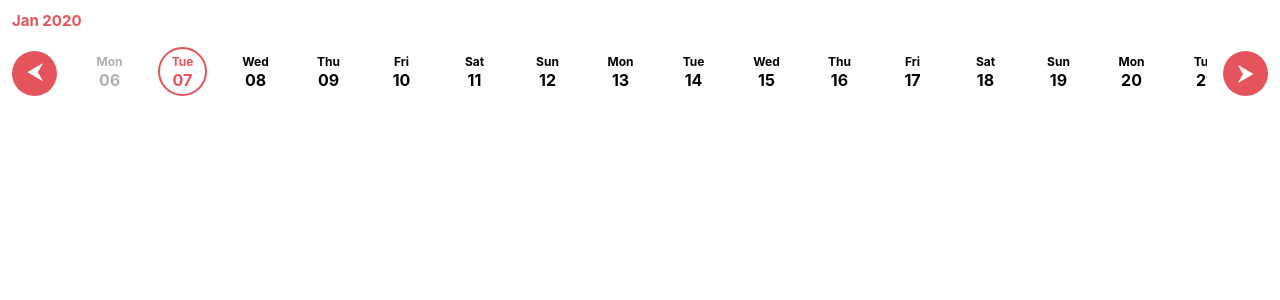
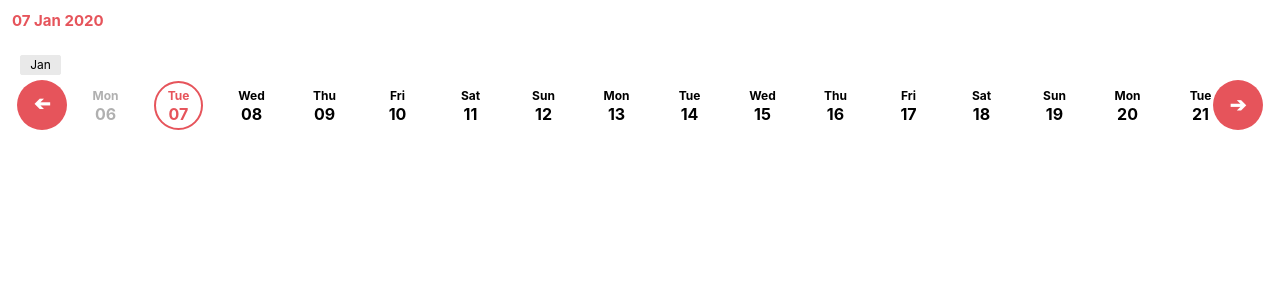
Before and after one commit to Shavron/react-horizontal-strip-datepicker, a React (Create React App) app: page / in a window 1280 px wide. Shown: the top 300 px of the page. Built offline with nearby package versions, Linux system fonts and the light colour scheme.

Commit message:
header added , month scroll added

```diff
--- a/public/index.html
+++ b/public/index.html
@@ -3,6 +3,7 @@
   <head>
     <meta charset="utf-8" />
     <link rel="icon" href="%PUBLIC_URL%/favicon.ico" />
+    <meta charset="UTF-8">
     <meta name="viewport" content="width=device-width, initial-scale=1" />
     <meta name="theme-color" content="#000000" />
     <meta
--- a/src/App.js
+++ b/src/App.js
@@ -9,7 +9,7 @@ function App() {
   };
 
   return (
-    <ReactHorizontalDatePicker selectedDay={onSelectedDay} enableScroll={true} enableDays={90}/>
+    <ReactHorizontalDatePicker selectedDay={onSelectedDay} enableScroll={true} enableDays={180}/>
   );
 }
 
--- a/src/ReactHorizontalDatePicker.css
+++ b/src/ReactHorizontalDatePicker.css
@@ -11,10 +11,24 @@
     cursor: pointer;
     margin: 0 12px 0 12px;
     width: 45px;
-    height: 49px;
+    height: 45px;
     flex-shrink: 0;
     border-radius: 50%;
     border: 2px solid #fff;
+    /* color: #e6545b; */
+}
+
+.datepicker-button-previous-wrapper {
+    font-weight: bold;
+    display: flex;
+    flex-direction: column;
+    align-items: center;
+    cursor: pointer;
+    margin: 0 0 0 12px;
+    width: 45px;
+    height: 45px;
+    flex-shrink: 0;
+    border-radius: 50%;
     /* color: #e6545b; */
 }
 
@@ -44,11 +58,13 @@
 
 .datepicker-date-day-Item:hover{
     background-color:  #e6545b;
-    border: 2px solid #e6545b;
+    border: 2px solid transparent;
     color: #fff;
     width: 45px;
     height: 45px;
     border-radius: 50%;
+    -webkit-transition: background  .2s; /* Safari prior 6.1 */
+  transition: background  .2s;
 }
 
 .date-day-item-disabled {
@@ -60,7 +76,7 @@
     display: flex;
     overflow-x: scroll;
     scrollbar-width: none;
-    margin: 2px 0 2px 0;
+    /* margin: 2px 0 2px 0; */
 
 }
 
@@ -73,12 +89,38 @@
     display: flex;
     margin: 12px;
     align-items: center;
+    position: relative;
 }
 
 .datepicker-day-label{
     font-size: 12px;
     margin: 4px 0 0 0;
+    text-align: center;
 }
+
+.scroll-head{
+    border: 1px solid #e9e9e9;
+    border-radius: 2px;
+    margin: 8px;
+    text-align: center;
+    height: 18px;
+    font-size: 12px;
+    background: #e9e9e9;
+    position: sticky;
+  position: -webkit-sticky;
+  left: 0; /* required */
+}
+.blank-space-div{
+    border: 1px solid transparent;
+    border-radius: 2px;
+    margin: 8px;
+    text-align: center;
+    height: 18px;
+    font-size: 12px;
+
+}
+
+
 
 .datepicker-button-previous, .datepicker-button-next{
     border: none;
@@ -86,20 +128,28 @@
     background: #e6545b;
     cursor: pointer;
     border-radius: 50%;
-    width: 45px;
-    height: 45px;
+    width: 50px;
+    height: 50px;
     color: white;
     font-size: 20px;
     font-weight: bold;
     flex-shrink: 0;
 }
+
 .datepicker-button-previous{
     margin-right: 16px;
     transform: rotate(180deg);
     vertical-align: middle;
+    position: absolute;
+    bottom:0;
+    left: 5px;
+
 }
 .datepicker-button-next{
     margin-left: 16px;
+    position: absolute;
+    bottom:0;
+    right: 5px;
 }
 
 .datepicker-month-label  {
@@ -113,3 +163,5 @@
     /* font-size: 12px; */
     margin-top: -3px;
 }
+#container{
+}
--- a/src/ReactHorizontalDatePicker.js
+++ b/src/ReactHorizontalDatePicker.js
@@ -1,4 +1,4 @@
-import React, {useState } from "react";
+import React, {useState,useEffect } from "react";
 import { Waypoint } from 'react-waypoint';
 import "./ReactHorizontalDatePicker.css";
 import { format, addWeeks, subWeeks, addDays, subDays, isSameDay, isBefore, getDate } from "date-fns";
@@ -9,10 +9,15 @@ export default function ReactHorizontalDatePicker({enableDays,enableScroll,selec
     const [headingDate, setHeadingDate]     = useState(new Date());
     const [currentWeek, setCurrentWeek]     = useState(new Date());
     const [currentDate] = useState(new Date());
-    const scrollWidth = 60
+    const scrollWidth = 250
     enableScroll = enableScroll || false;
     enableDays = enableScroll === true ? enableDays || 90 : 7 ;
     const heading_dateFormat = "MMM yyyy";
+
+    useEffect(() => {
+        console.log(headingDate);
+
+    }, [headingDate])
 
 
     const applyStyles = day => {
@@ -27,24 +32,44 @@ export default function ReactHorizontalDatePicker({enableDays,enableScroll,selec
         return classes.join(' ');
     };
 
-    const getScroll = () => {
-        return enableScroll === true ? ' datepicker-datelist-scrollable' : ' datepicker-dateList';
-    };
+    const _handlePosition = (pos,date) =>{
+        let currentPosition = pos.currentPosition
+        let previousPosition = pos.previousPosition
+
+        if(previousPosition == 'inside' && currentPosition == 'above'){
+            setHeadingDate(date)
+        }
+        if(previousPosition == 'above' && currentPosition == 'inside'){
+            setHeadingDate(addDays(date, -1))
+        }
+
+    }
+
 
     const _verticalList = () => {
         const _dayFormat = "E";
         const _dateFormat = "dd";
+        const _monthFormat = "MMM";
         const _verticalListItems = [];
-        let _startDay = subDays(currentWeek, 1);
+        const _startDay = subDays(currentWeek, 1);
 
 
         for (let i = 0; i < enableDays; i++) {
+            let _day = format(addDays(_startDay, i), _dayFormat);
+            let _date = format(addDays(_startDay, i), _dateFormat)
+            let _month = format(addDays(_startDay, i), _monthFormat)
+
             _verticalListItems.push(
-                <Waypoint   key={i} horizontal={true}  onLeave={()=> setHeadingDate(addDays(_startDay, i)) }>
-                    <div className ={`datepicker-date-day-Item ${applyStyles(addDays(_startDay, i))}`} onClick={() => onDateClick(addDays(_startDay, i))}>
-                        <div className="datepicker-day-label ">{format(addDays(_startDay, i), _dayFormat)}</div>
-                        <div className="datepicker-date-label ">{format(addDays(_startDay, i), _dateFormat)}</div>
+
+                <Waypoint   key={i} horizontal={true} onPositionChange={(pos)=> _date == 1 ? _handlePosition(pos,addDays(_startDay, i)) : ''}>
+                <div className="wrapper">
+                    {format(addDays(_startDay, i), _dateFormat) == 1 ? <div className="scroll-head">{format(addDays(_startDay,i), 'MMM')}</div> : <div className="blank-space-div"></div> }
+                    <div id={i}  className ={`datepicker-date-day-Item ${applyStyles(addDays(_startDay, i))}`} onClick={() => onDateClick(addDays(_startDay, i))}>
+
+                        <div className="datepicker-day-label ">{_day}</div>
+                        <div className="datepicker-date-label ">{_date}</div>
                     </div>
+                </div>
                 </Waypoint>
                 );
         }
@@ -53,7 +78,7 @@ export default function ReactHorizontalDatePicker({enableDays,enableScroll,selec
 
 
     return (
-        <div id="container" className={getScroll()}>
+        <div id="container" className={enableScroll === true ? ' datepicker-datelist-scrollable' : ' datepicker-dateList'}>
             {_verticalListItems}
         </div>
     )
@@ -73,17 +98,25 @@ export default function ReactHorizontalDatePicker({enableDays,enableScroll,selec
     };
 
 
-
     return (
 
         <div className="datepicker-strip">
-            <span  className="datepicker-month-label ">{format(headingDate, heading_dateFormat)}</span>
+            <span  className="datepicker-month-label ">{format(selectedDate, 'dd MMM yyy')}</span>
             <div className="datepicker">
-                <button className="datepicker-button-previous" onClick={prevScroll}>⮞</button>
+                <div className="wrapper">
+                    <div className="scroll-head">{format(headingDate, 'MMM')}</div>
+                        <div  className="datepicker-button-previous-wrapper">
+                        <button className="datepicker-button-previous" onClick={prevScroll}>&#10132;</button>
+                    </div>
+                </div>
                 {_verticalList()}
-                <button className="datepicker-button-next" onClick={nextScroll}>⮞</button>
+                <div className="wrapper">
+                    <div className="blank-space-div"></div>
+                        <div  className="datepicker-button-previous-wrapper">
+                        <button className="datepicker-button-next" onClick={nextScroll}>&#10132;</button>
+                    </div>
+                </div>
             </div>
-
         </div>
     )
 
```
